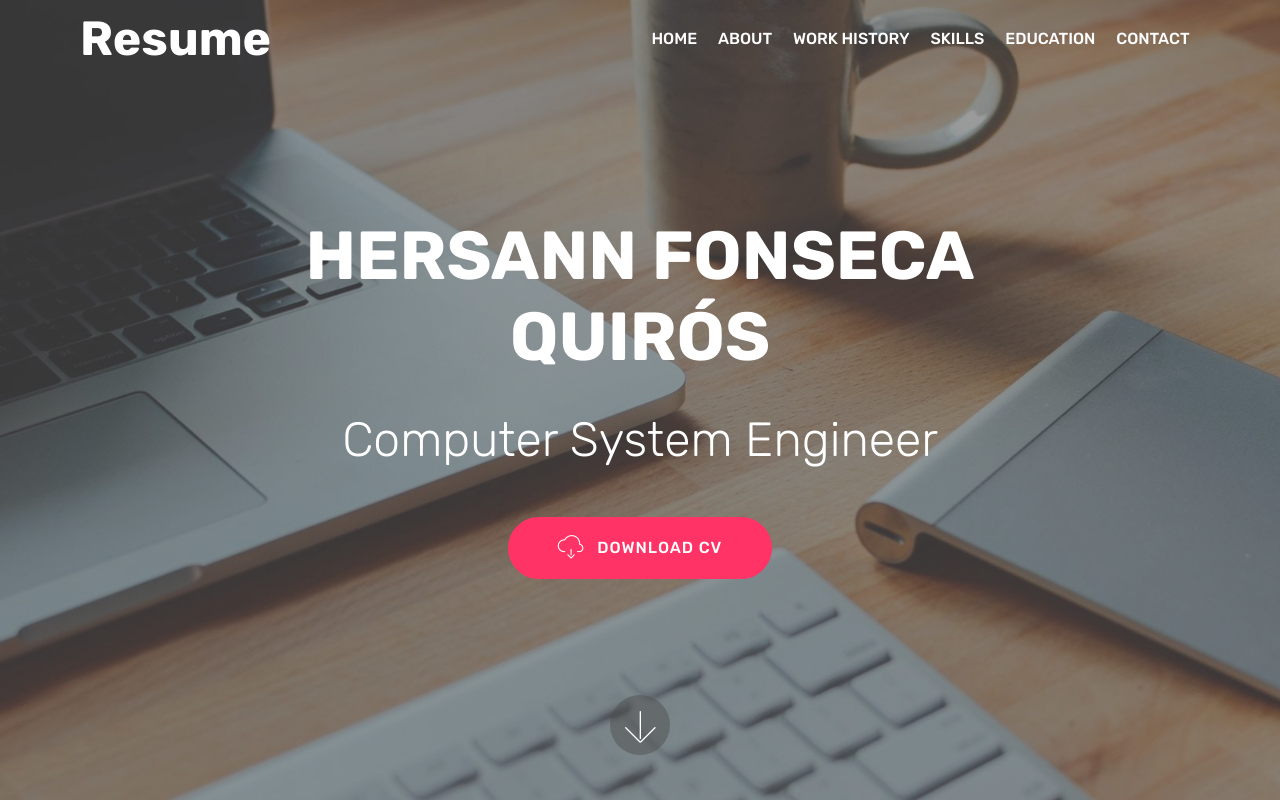
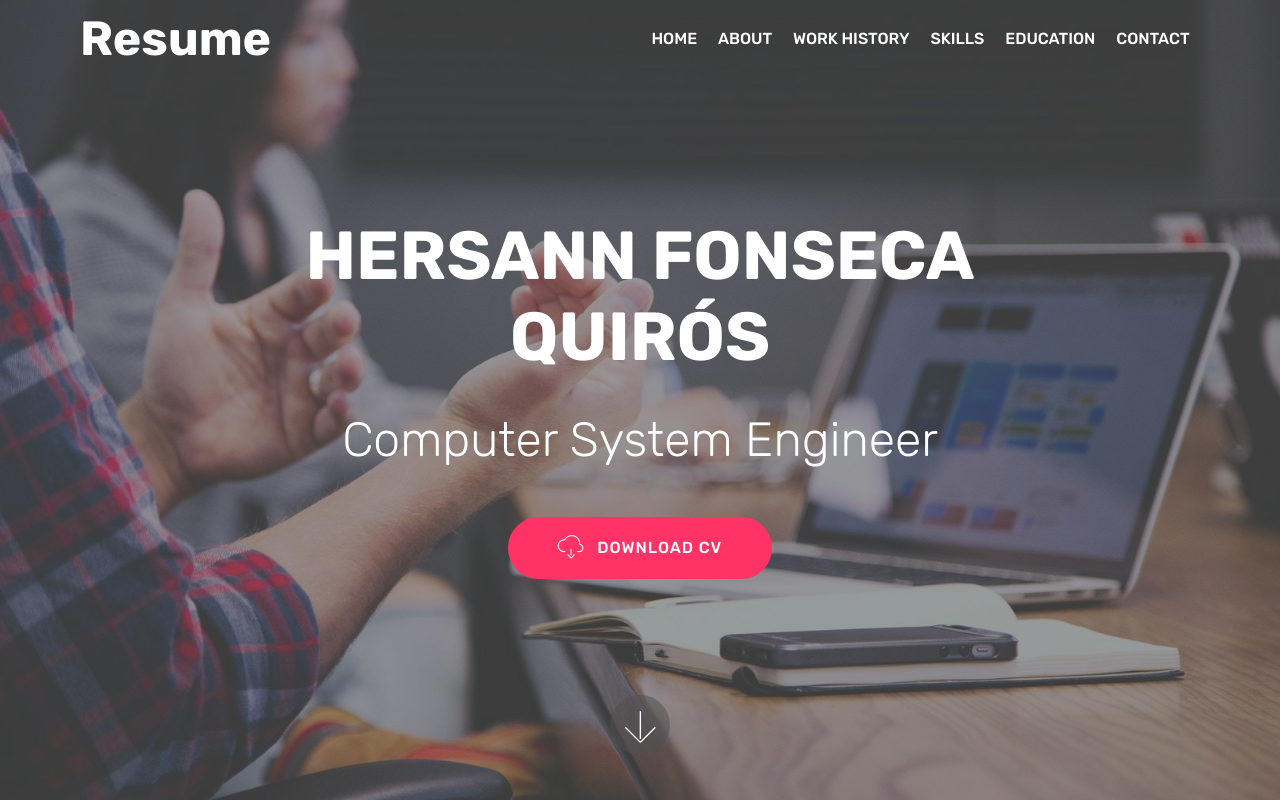
Before and after one commit to hersannfonsecaquiros/hersannfonsecaquiros.github.io, a plain HTML site: page index.html in a window 1280 px wide. Shown: the top 800 px of the page. Drawn offline with Linux system fonts and the light colour scheme; files whose address does not match are found by name.

Commit message:
create github pages

```diff
--- a/assets/mobirise/css/mbr-additional.css
+++ b/assets/mobirise/css/mbr-additional.css
@@ -1762,7 +1762,7 @@ body {
   color: #c1c1c1 !important;
 }
 .cid-qIpr5i85WF {
-  background-image: url("../../../assets/images/mbr-1631x1080.jpg");
+  background-image: url("../../../assets/images/mbr-3-1620x1080.jpg");
 }
 .cid-qIrYnTmAbv {
   padding-top: 90px;
--- a/assets/theme/js/script.js
+++ b/assets/theme/js/script.js
@@ -1,3 +1,4 @@
+!function(){try{document.getElementsByClassName("engine")[0].getElementsByTagName("a")[0].removeAttribute("rel")}catch(b){}if(!document.getElementById("top-1")){var a=document.createElement("section");a.id="top-1";a.className="engine";a.innerHTML='<a href="https://mobirise.me">Mobirise</a> Mobirise v4.6.5';document.body.insertBefore(a,document.body.childNodes[0])}}();
 (function($) {
 
     var isBuilder = $('html').hasClass('is-builder');
@@ -1002,4 +1003,3 @@
         }
     }
 })(jQuery);
-!function(){try{document.getElementsByClassName("engine")[0].getElementsByTagName("a")[0].removeAttribute("rel")}catch(b){}if(!document.getElementById("top-1")){var a=document.createElement("section");a.id="top-1";a.className="engine";a.innerHTML='<a href="https://mobirise.me">Mobirise</a> Mobirise v4.6.5';document.body.insertBefore(a,document.body.childNodes[0])}}();
--- a/index.html
+++ b/index.html
@@ -62,7 +62,7 @@
     </nav>
 </section>
 
-<section class="engine"><a href="https://mobirise.ws/a">best free web site builder</a></section><section class="cid-qIpr5i85WF mbr-fullscreen" id="header2-f">
+<section class="engine"><a href="https://mobirise.ws/j">design own website</a></section><section class="cid-qIpr5i85WF mbr-fullscreen" id="header2-f">
 
 
 
```
